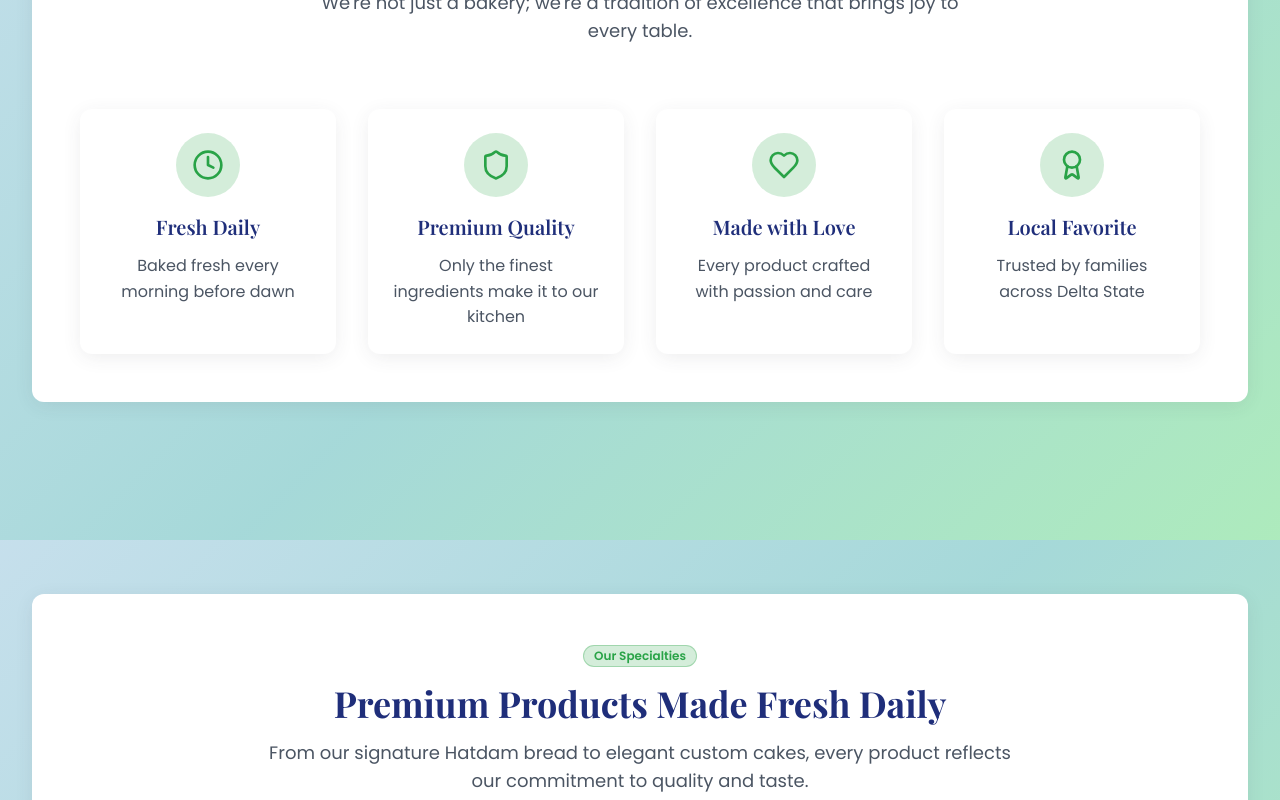
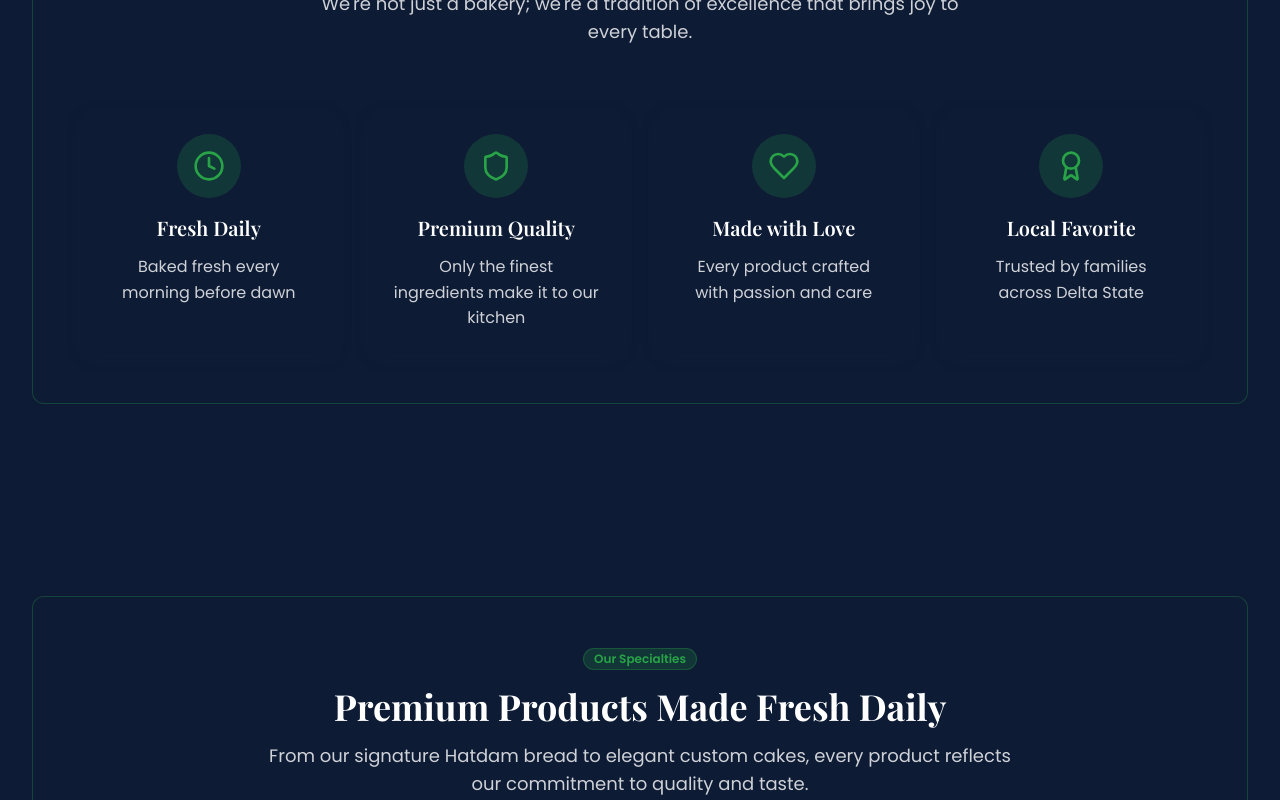
Before and after one commit to techx4guru/hatdam-delight-web, a React (Vite) app: page / in a window 1280 px wide. Shown: the part 1060-1860 px from the top of the page. Built offline with nearby package versions, Linux system fonts and the light colour scheme; the HTML template or start-up script is replaced by a standard one.

Commit message:
Refactor: Apply new dark navy color scheme

```diff
--- a/src/components/ui/button.tsx
+++ b/src/components/ui/button.tsx
@@ -9,12 +9,12 @@ const buttonVariants = cva(
   {
     variants: {
       variant: {
-        default: "bg-secondary text-secondary-foreground hover:bg-primary hover:text-primary-foreground",
+        default: "bg-secondary text-secondary-foreground hover:bg-primary hover:text-primary-foreground hover:border hover:border-secondary",
         destructive: "bg-destructive text-destructive-foreground hover:bg-destructive/90",
-        outline: "border-2 border-primary bg-white text-primary hover:bg-secondary hover:text-secondary-foreground hover:border-secondary",
-        secondary: "bg-white text-primary border-2 border-primary hover:bg-secondary hover:text-secondary-foreground",
-        ghost: "hover:bg-accent hover:text-accent-foreground",
-        link: "text-primary underline-offset-4 hover:underline",
+        outline: "border-2 border-secondary bg-transparent text-foreground hover:bg-secondary hover:text-secondary-foreground",
+        secondary: "bg-transparent text-foreground border-2 border-secondary hover:bg-secondary hover:text-secondary-foreground",
+        ghost: "hover:bg-secondary/20 hover:text-foreground",
+        link: "text-secondary underline-offset-4 hover:underline",
       },
       size: {
         default: "h-10 px-4 py-2",
--- a/src/index.css
+++ b/src/index.css
@@ -9,15 +9,15 @@ All colors MUST be HSL.
 
 @layer base {
   :root {
-    /* Core Brand Colors - New Hatdam Packaging Theme */
-    --background: 200 50% 95%;
-    --foreground: 0 0% 20%;
+    /* Core Brand Colors - Deep Navy Blue Theme */
+    --background: 220 60% 13%;
+    --foreground: 0 0% 100%;
 
-    /* Hatdam Dark Blue - Headings & Footer */
-    --primary: 230 60% 30%;
+    /* Deep Navy Blue - Main Background */
+    --primary: 220 60% 13%;
     --primary-foreground: 0 0% 100%;
-    --primary-light: 230 50% 45%;
-    --primary-dark: 230 70% 20%;
+    --primary-light: 220 60% 20%;
+    --primary-dark: 220 70% 8%;
 
     /* Hatdam Green - CTAs & Accents */
     --secondary: 135 60% 40%;
@@ -33,29 +33,29 @@ All colors MUST be HSL.
     --warm-neutral: 25 20% 85%;
 
     /* Card & Interface Elements */
-    --card: 0 0% 100%;
-    --card-foreground: 220 30% 15%;
-    --card-navy: 220 40% 15%;
+    --card: 220 60% 13%;
+    --card-foreground: 0 0% 100%;
+    --card-navy: 220 60% 13%;
 
-    --popover: 0 0% 100%;
-    --popover-foreground: 220 30% 15%;
+    --popover: 220 60% 13%;
+    --popover-foreground: 0 0% 100%;
 
-    --muted: 25 20% 95%;
-    --muted-foreground: 220 15% 45%;
+    --muted: 220 50% 18%;
+    --muted-foreground: 0 0% 80%;
 
     --destructive: 0 65% 50%;
     --destructive-foreground: 0 0% 100%;
 
-    --border: 25 15% 90%;
-    --input: 25 15% 95%;
+    --border: 135 60% 40%;
+    --input: 220 50% 18%;
     --ring: 45 95% 58%;
 
     --radius: 0.75rem;
 
-    /* Hatdam Packaging Gradients */
-    --gradient-hero: linear-gradient(135deg, hsl(200 50% 85%) 0%, hsl(180 40% 75%) 50%, hsl(135 60% 80%) 100%);
-    --gradient-brand: linear-gradient(135deg, hsl(135 60% 40%) 0%, hsl(230 60% 30%) 100%);
-    --gradient-warm: linear-gradient(180deg, hsl(210 10% 96%) 0%, hsl(200 20% 95%) 100%);
+    /* Deep Navy Blue Gradients */
+    --gradient-hero: linear-gradient(135deg, hsl(220 60% 13%) 0%, hsl(220 60% 13%) 100%);
+    --gradient-brand: linear-gradient(135deg, hsl(135 60% 40%) 0%, hsl(220 60% 13%) 100%);
+    --gradient-warm: linear-gradient(180deg, hsl(220 60% 13%) 0%, hsl(220 60% 13%) 100%);
     --gradient-overlay: linear-gradient(180deg, rgba(0, 0, 0, 0.4) 0%, rgba(0, 0, 0, 0.2) 100%);
 
     /* Typography Scale */
@@ -123,18 +123,18 @@ All colors MUST be HSL.
     font-family: var(--font-heading);
     font-weight: 600;
     line-height: 1.2;
-    color: hsl(var(--primary));
+    color: hsl(var(--foreground));
   }
 }
 
 @layer components {
-  /* Content Cards for White Backgrounds */
+  /* Content Cards for Navy Backgrounds */
   .content-card {
-    @apply bg-white rounded-xl shadow-soft p-6 md:p-8 mb-6;
+    @apply bg-primary text-foreground rounded-xl border border-secondary/30 p-6 md:p-8 mb-6;
   }
 
   .content-section {
-    @apply bg-white rounded-xl shadow-soft p-8 md:p-12 mb-8;
+    @apply bg-primary text-foreground rounded-xl border border-secondary/30 p-8 md:p-12 mb-8;
   }
 
   /* Premium Animations */
--- a/src/pages/Index.tsx
+++ b/src/pages/Index.tsx
@@ -129,7 +129,7 @@ const Index = () => {
               <h2 className="text-3xl md:text-4xl font-heading font-bold mb-4 animate-fade-in">
                 Why Choose Hatdam Bakery?
               </h2>
-              <p className="text-lg text-gray-600 max-w-2xl mx-auto animate-slide-up">
+              <p className="text-lg text-foreground/80 max-w-2xl mx-auto animate-slide-up">
                 We're not just a bakery; we're a tradition of excellence that
                 brings joy to every table.
               </p>
@@ -148,7 +148,7 @@ const Index = () => {
                     <h3 className="text-xl font-heading font-semibold mb-3">
                       {feature.title}
                     </h3>
-                    <p className="text-gray-600">{feature.description}</p>
+                    <p className="text-foreground/80">{feature.description}</p>
                   </CardContent>
                 </Card>
               ))}
@@ -168,7 +168,7 @@ const Index = () => {
               <h2 className="text-3xl md:text-4xl font-heading font-bold mb-4">
                 Premium Products Made Fresh Daily
               </h2>
-              <p className="text-lg text-gray-600 max-w-3xl mx-auto">
+              <p className="text-lg text-foreground/80 max-w-3xl mx-auto">
                 From our signature Hatdam bread to elegant custom cakes, every product reflects our commitment to quality and taste.
               </p>
             </div>
@@ -185,7 +185,7 @@ const Index = () => {
                   <CardTitle className="text-xl font-heading">Premium Hatdam Bread</CardTitle>
                 </CardHeader>
                 <CardContent>
-                  <p className="text-gray-600 mb-4">
+                  <p className="text-foreground/80 mb-4">
                     Our signature artisanal bread with perfect golden crust and soft, fluffy interior. Baked fresh every morning.
                   </p>
                   <div className="flex justify-center">
@@ -204,7 +204,7 @@ const Index = () => {
                   <CardTitle className="text-xl font-heading">Fresh Pastries</CardTitle>
                 </CardHeader>
                 <CardContent>
-                  <p className="text-gray-600 mb-4">
+                  <p className="text-foreground/80 mb-4">
                     Buttery croissants, Danish pastries, and savory treats. Perfect for breakfast or afternoon snacks.
                   </p>
                   <div className="flex justify-center">
@@ -223,7 +223,7 @@ const Index = () => {
                   <CardTitle className="text-xl font-heading">Premium Hatdam Chips</CardTitle>
                 </CardHeader>
                 <CardContent>
-                  <p className="text-gray-600 mb-4">
+                  <p className="text-foreground/80 mb-4">
                     Crispy, flavorful chips made from the finest ingredients — perfect for snacking anytime. Carefully prepared to deliver taste and crunch in every bite.
                   </p>
                   <div className="flex justify-center">
@@ -274,7 +274,7 @@ const Index = () => {
               <h2 className="text-3xl md:text-4xl font-heading font-bold mb-4">
                 What Our Customers Say
               </h2>
-              <p className="text-lg text-gray-600">
+              <p className="text-lg text-foreground/80">
                 Join thousands of satisfied customers across Delta State
               </p>
             </div>
@@ -288,12 +288,12 @@ const Index = () => {
                         <Star key={i} size={20} className="text-yellow-400 fill-current" />
                       ))}
                     </div>
-                    <p className="text-gray-600 mb-6 italic">
+                    <p className="text-foreground/80 mb-6 italic">
                       "{testimonial.text}"
                     </p>
                     <div>
-                      <p className="font-semibold">{testimonial.name}</p>
-                      <p className="text-sm text-gray-500">{testimonial.location}</p>
+                      <p className="font-semibold text-foreground">{testimonial.name}</p>
+                      <p className="text-sm text-foreground/60">{testimonial.location}</p>
                     </div>
                   </CardContent>
                 </Card>
--- a/src/pages/Products.tsx
+++ b/src/pages/Products.tsx
@@ -113,7 +113,7 @@ const Products = () => {
       </section>
 
       {/* Category Filter */}
-      <section className="py-8 bg-warm">
+      <section className="py-8">
         <div className="max-w-7xl mx-auto px-4 sm:px-6 lg:px-8">
           <div className="flex flex-wrap justify-center gap-4">
             {categories.map((category) => (
@@ -131,11 +131,11 @@ const Products = () => {
       </section>
 
       {/* Products Grid */}
-      <section className="py-20 bg-background">
+      <section className="py-20">
         <div className="max-w-7xl mx-auto px-4 sm:px-6 lg:px-8">
           <div className="grid grid-cols-1 md:grid-cols-2 lg:grid-cols-3 xl:grid-cols-4 gap-8">
             {filteredProducts.map((product) => (
-              <Card key={product.id} className="hover-lift shadow-soft border-none overflow-hidden">
+              <Card key={product.id} className="hover-lift border border-secondary/30 overflow-hidden">
                 <CardHeader className="p-0">
                   <div className="relative">
                     <img
@@ -146,14 +146,14 @@ const Products = () => {
                   </div>
                 </CardHeader>
                 <CardContent className="p-4">
-                  <h3 className="text-lg font-heading font-semibold text-primary mb-4">
+                  <h3 className="text-lg font-heading font-semibold text-foreground mb-4">
                     {product.name}
                   </h3>
                 </CardContent>
                 <CardFooter className="p-4 pt-0">
                   <Button
                     onClick={() => handleOrder(product.name)}
-                    className="w-full bg-secondary hover:bg-secondary-dark text-secondary-foreground"
+                    className="w-full"
                   >
                     <ShoppingCart size={16} className="mr-2" />
                     Order Now
@@ -166,22 +166,24 @@ const Products = () => {
       </section>
 
       {/* Custom Orders Section */}
-      <section className="py-20 bg-gradient-warm">
+      <section className="py-20">
         <div className="max-w-7xl mx-auto px-4 sm:px-6 lg:px-8 text-center">
-          <h2 className="text-3xl md:text-4xl font-heading font-bold text-primary mb-6">
+          <div className="content-section">
+            <h2 className="text-3xl md:text-4xl font-heading font-bold text-foreground mb-6">
               Need Something Custom?
             </h2>
-          <p className="text-lg text-muted-foreground max-w-3xl mx-auto mb-8">
+            <p className="text-lg text-foreground/80 max-w-3xl mx-auto mb-8">
               We specialize in custom orders for special occasions. Corporate events,
               parties, and more. Let us create something special just for you.
             </p>
             <Button
               onClick={() => handleOrder("Custom Order Inquiry")}
               size="lg"
-            className="gold-shimmer hover:scale-105 transition-transform"
+              className="hover:scale-105 transition-transform"
             >
               Request Custom Order
             </Button>
+          </div>
         </div>
       </section>
 
```
Also changed, not shown: src/components/Footer.tsx (+14 -14 lines). Lines whose indentation alone changed are shown as unchanged.
